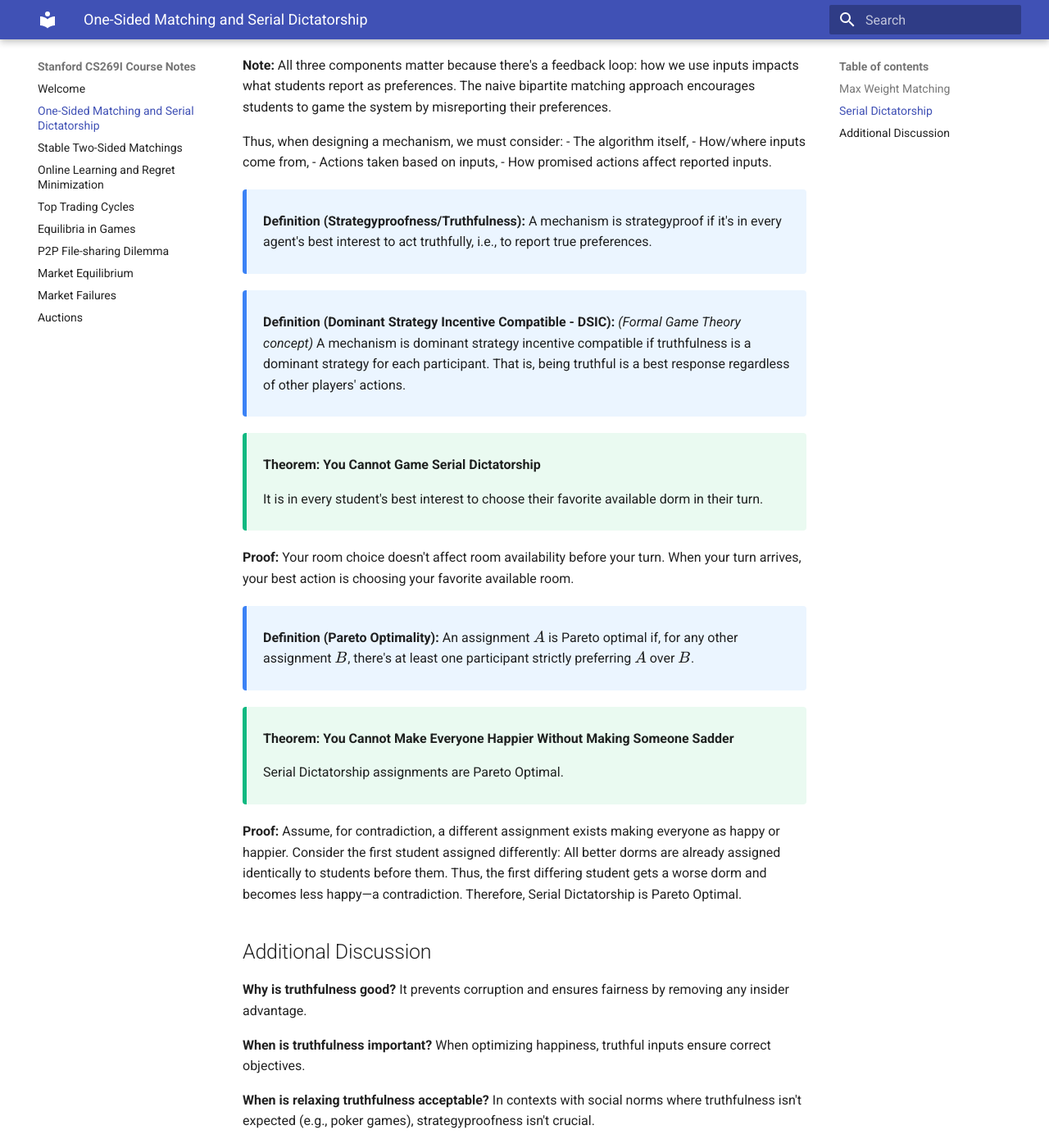
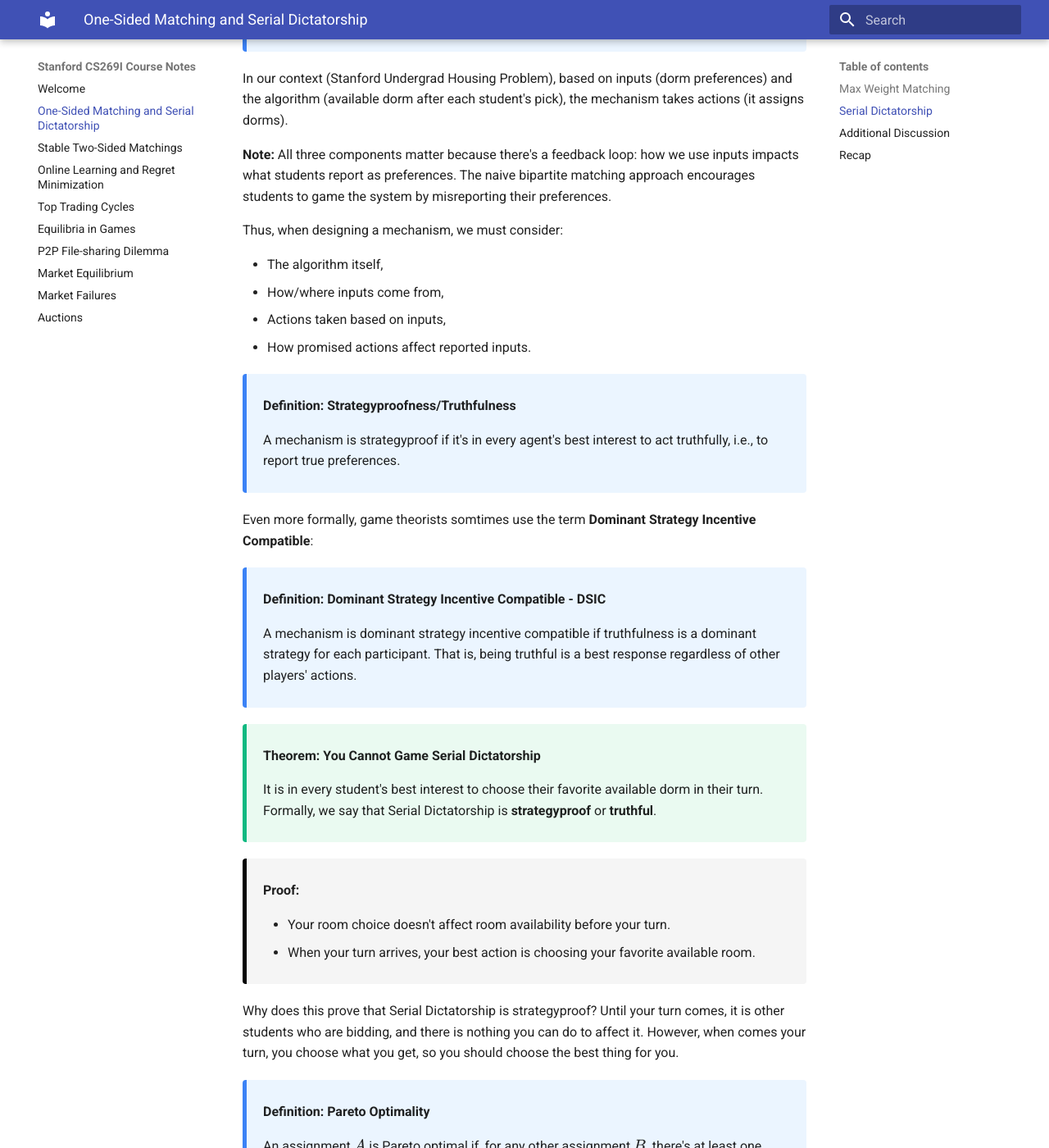
Before and after one commit to thibaudclement/cs269i, an MkDocs documentation site: the page built from docs/lecture1.md, in a window 1280 px wide and 1400 px high, scrolled down 1777 px. Shown: the whole window at 82% size. Built offline with MkDocs 1.6.1 and Material for MkDocs 9.7.7, drawn with Linux system fonts in a browser that asks for light colours; some of the changed text lies outside the part shown.

Commit message:
Refine content of Lecture 1

```diff
--- a/docs/lecture1.md
+++ b/docs/lecture1.md
@@ -6,7 +6,7 @@
 - There are \( n \) students, each with some preference over dorms.
 - There are \( m \) dorms, each with some capacity (for simplicity, assume capacity is 1 for every dorm).
 
-We want to assign students to dorms.
+How can we assign students to dorms?
 
 ## Max Weight Matching
 
@@ -30,11 +30,13 @@ This occurs because finding the matching that maximizes total happiness is conce
 
 ## Serial Dictatorship
 
+This is how Stanford actually assigns dorms to students.
+
 <div class="definition" markdown="1">
 <strong>Mechanism: Serial Dictatorship</strong>
 
 1. Sort students in some fixed order (random, seniority, alphabetically, etc.).
-2. Go through the list in *that* order and allow each student to select their most preferred available dorm.
+2. Go through the list in *that* order and allow each student (the "dictator") to select their most preferred available dorm.
 </div>
 
 How is this better? There can still be students unhappy with their result. Indeed, a common complaint about Serial Dictatorship is unfairness: the first student chooses whichever dorm they want, while the last student gets only the last pick.
@@ -42,42 +44,59 @@ How is this better? There can still be students unhappy with their result. Indee
 When sorting is random, Serial Dictatorship guarantees **ex-ante fairness**: *before* the random sorting, all students have equal chances. However, *after* the sorting happens (even randomly), Serial Dictatorship loses fairness: there's no guarantee of **ex-post fairness**.
 
 <div class="definition" markdown="1">
-<strong>Definition (Mechanism):</strong> A mechanism consists of three things:
+<strong>Definition: Mechanism</strong>
+
+A mechanism consists of three things:
 
 1. A method of collecting inputs from agents,
 2. An algorithm that acts on the inputs,
 3. An action taken based on the output of the algorithm.
 </div>
 
-In our context (Stanford Housing Problem), based on inputs (dorm preferences) and the algorithm (available dorm after each student's pick), the mechanism assigns dorms.
+In our context (Stanford Undergrad Housing Problem), based on inputs (dorm preferences) and the algorithm (available dorm after each student's pick), the mechanism takes actions (it assigns dorms).
 
 **Note:** All three components matter because there's a feedback loop: how we use inputs impacts what students report as preferences. The naive bipartite matching approach encourages students to game the system by misreporting their preferences.
 
 Thus, when designing a mechanism, we must consider:
+
 - The algorithm itself,
 - How/where inputs come from,
 - Actions taken based on inputs,
 - How promised actions affect reported inputs.
 
 <div class="definition" markdown="1">
-<strong>Definition (Strategyproofness/Truthfulness):</strong> A mechanism is strategyproof if it's in every agent's best interest to act truthfully, i.e., to report true preferences.
+<strong>Definition: Strategyproofness/Truthfulness</strong>
+
+A mechanism is strategyproof if it's in every agent's best interest to act truthfully, i.e., to report true preferences.
 </div>
 
+Even more formally, game theorists somtimes use the term **Dominant Strategy Incentive Compatible**:
+
 <div class="definition" markdown="1">
-<strong>Definition (Dominant Strategy Incentive Compatible - DSIC):</strong> <em>(Formal Game Theory concept)</em> A mechanism is dominant strategy incentive compatible if truthfulness is a dominant strategy for each participant. That is, being truthful is a best response regardless of other players' actions.
+<strong>Definition: Dominant Strategy Incentive Compatible - DSIC</strong>
+
+A mechanism is dominant strategy incentive compatible if truthfulness is a dominant strategy for each participant. That is, being truthful is a best response regardless of other players' actions.
 </div>
 
 <div class="theorem" markdown="1">
 <strong>Theorem: You Cannot Game Serial Dictatorship</strong>
 
-It is in every student's best interest to choose their favorite available dorm in their turn.
+It is in every student's best interest to choose their favorite available dorm in their turn. Formally, we say that Serial Dictatorship is **strategyproof** or **truthful**.
 </div>
 
+<div class="proof" markdown="1">
 **Proof:**
-Your room choice doesn't affect room availability before your turn. When your turn arrives, your best action is choosing your favorite available room.
+
+- Your room choice doesn't affect room availability before your turn.
+- When your turn arrives, your best action is choosing your favorite available room.
+</div>
+
+Why does this prove that Serial Dictatorship is strategyproof? Until your turn comes, it is other students who are bidding, and there is nothing you can do to affect it. However, when comes your turn, you choose what you get, so you should choose the best thing for you.
 
 <div class="definition" markdown="1">
-<strong>Definition (Pareto Optimality):</strong> An assignment \( A \) is Pareto optimal if, for any other assignment \( B \), there's at least one participant strictly preferring \( A \) over \( B \).
+<strong>Definition: Pareto Optimality</strong>
+
+An assignment \( A \) is Pareto optimal if, for any other assignment \( B \), there's at least one participant strictly preferring \( A \) over \( B \).
 </div>
 
 <div class="theorem" markdown="1">
@@ -86,19 +105,35 @@ Your room choice doesn't affect room availability before your turn. When your tu
 Serial Dictatorship assignments are Pareto Optimal.
 </div>
 
+<div class="proof" markdown="1">
 **Proof:**
-Assume, for contradiction, a different assignment exists making everyone as happy or happier. Consider the first student assigned differently: All better dorms are already assigned identically to students before them. Thus, the first differing student gets a worse dorm and becomes less happy—a contradiction. Therefore, Serial Dictatorship is Pareto Optimal.
+
+Assume, for the sake of contradiction, that a different assignment exists making everyone as happy or happier.
+
+Consider the first student assigned differently: all better dorms are already assigned identically to students before them.
+
+Thus, the first differing student gets a worse dorm and becomes less happy—we have reached a contradiction.
+
+Therefore, Serial Dictatorship is Pareto Optimal.
+</div>
 
 ## Additional Discussion
 
-**Why is truthfulness good?**
-It prevents corruption and ensures fairness by removing any insider advantage.
+**Why is truthfulness good?** It prevents corruption and ensures fairness by removing any insider advantage.
 
-**When is truthfulness important?**
-When optimizing happiness, truthful inputs ensure correct objectives.
+**When is truthfulness important?** When optimizing happiness, truthful inputs ensure correct objectives.
 
-**When is relaxing truthfulness acceptable?**
-In contexts with social norms where truthfulness isn't expected (e.g., poker games), strategyproofness isn't crucial.
+**When is relaxing truthfulness acceptable?**  In contexts with social norms where truthfulness isn't expected (e.g., poker games), strategyproofness isn't crucial.
 
-**Fairness/equity issues with Serial Dictatorship:**
-Fairness depends on sorting order. Seniority or randomness provide fairness ex-ante but not necessarily ex-post.
+**Fairness/equity issues with Serial Dictatorship:** Fairness depends on sorting order. Seniority or randomness provide fairness ex-ante but not necessarily ex-post.
+
+**Is there any other flaws in Serial Dictatorship?** A dictator's seemingly insignificant decision may have huge impact on other agents. For instance, by the time my turn arrive, only my 9th and 10th choices are available. Since I am almost indifferent between them, I break ties and take my 9th choice. However, it is possible that my 9th choice was in fact someone else's top choice and they _really_ wanted it. This may be even worse if their 2nd-10th choices happen to be already taken.
+
+## Recap
+
+<div class="summary" markdown="1">
+
+- **Definition: Mechanism.** A mechanism meaning soliciting inputs, running an algorithm, and taking actions.
+- **Definition: Strategyproof/truthful.** A mechanism is strategyproof/truthful is misreporting preferences can never make a participant better off.
+- **Defintion: Pareto-optimal.** An assignment A is Pareto-optimal if for any other assignment B, there is a participan that (strictly) prefers A over B.
+</div>
```
Also changed, not shown: docs/index.md (+8 -2 lines).
